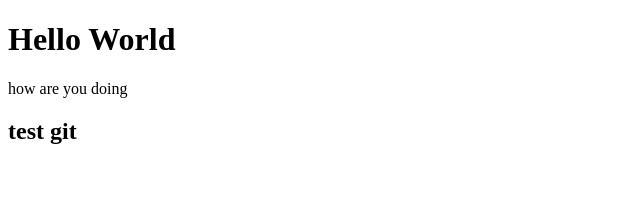
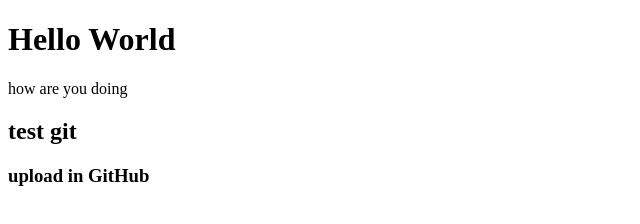
Before and after one commit to gharras/Git-course-from-Alan-Simpson, a plain HTML site: page index.html in a window 1280 px wide. Shown: the whole page, without its empty margins (0-640 px from the left). Drawn offline with Linux system fonts and the light colour scheme.

Commit message:
fourth commit

```diff
--- a/index.html
+++ b/index.html
@@ -10,5 +10,6 @@
     <h1>Hello World</h1>
     <p>how are you doing</p>
     <h2>test git</h2>
+    <h3>upload in GitHub</h3>
 </body>
 </html>
```
